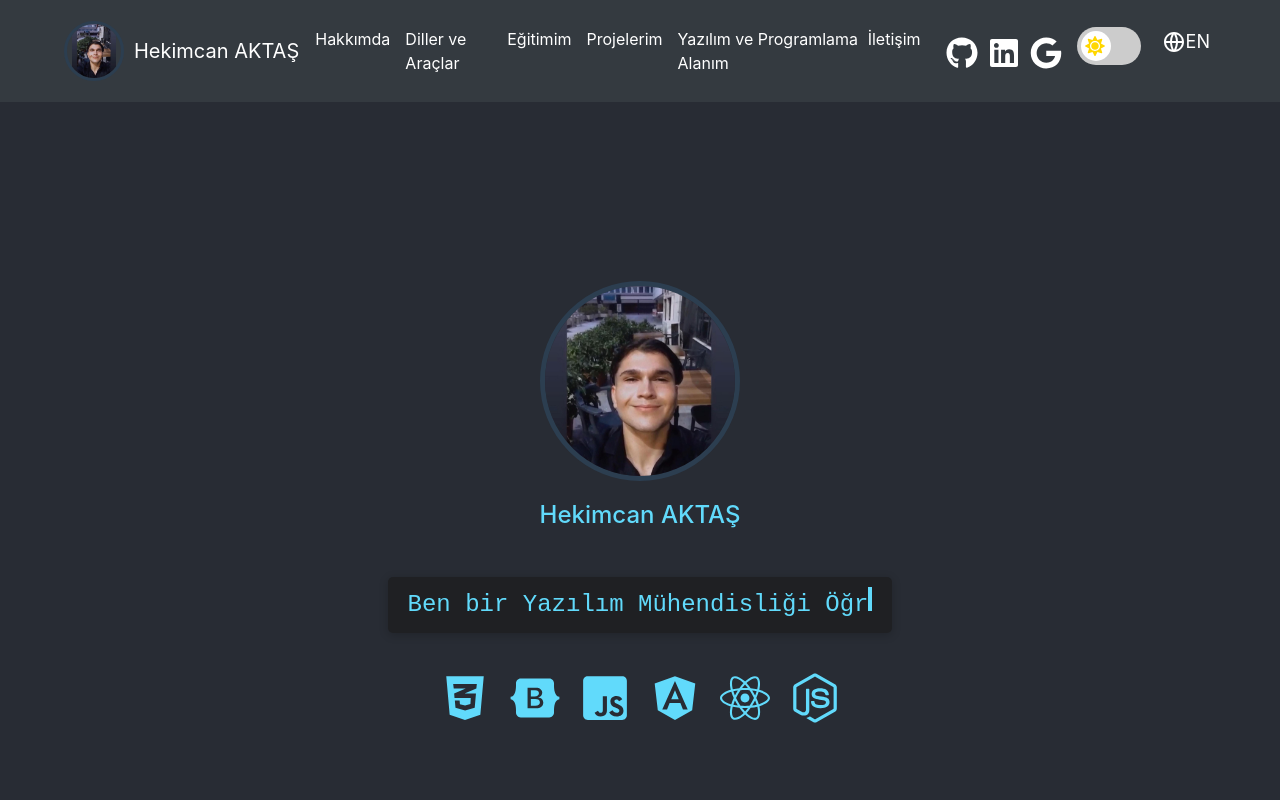
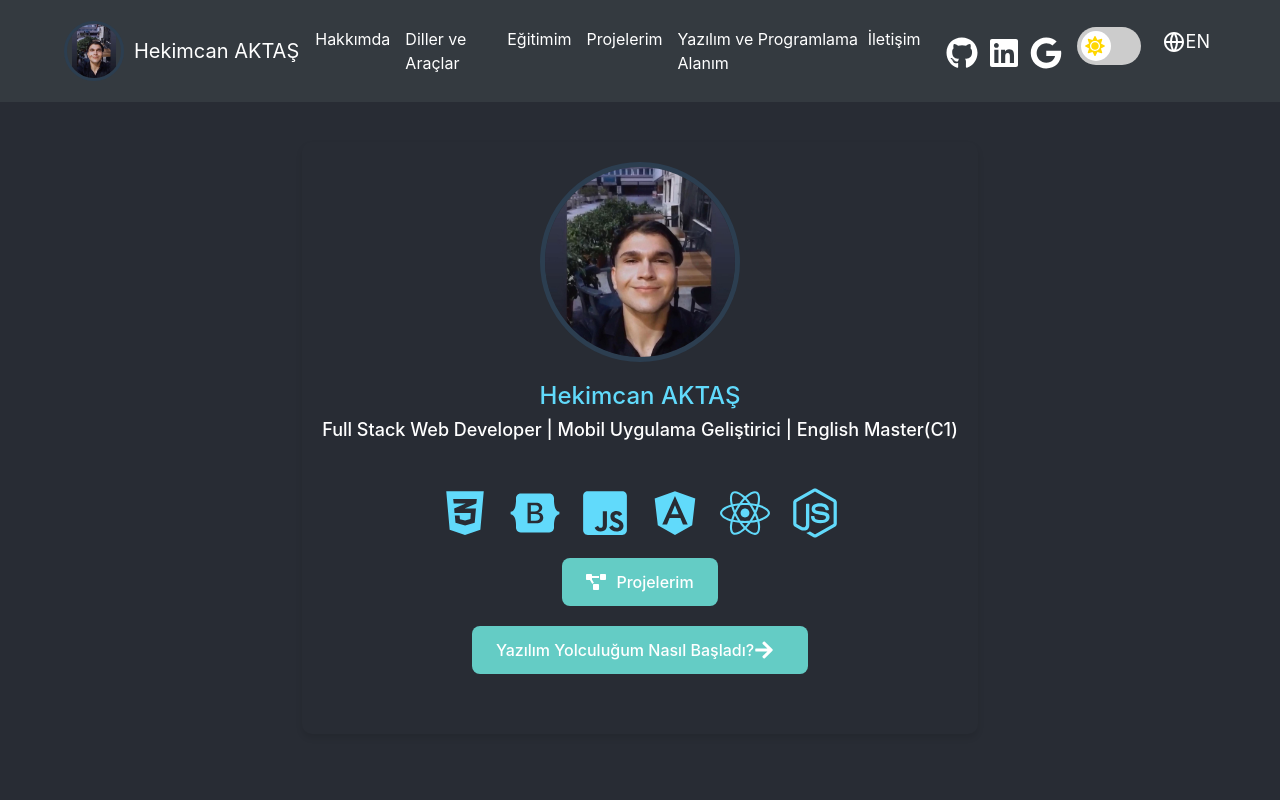
Before and after one commit to hekimm/personal-portfolio-page-reactJS, a React (Create React App) app: page / in a window 1280 px wide. Shown: the top 800 px of the page. Built offline with nearby package versions, Linux system fonts and the light colour scheme.

Commit message:
Typing Animation has been removed and a new about summary section with AOS(Animate On Scrool Library) has been added instead,and a  button for Projects component has been routed.

```diff
--- a/src/components/HomePage/index.js
+++ b/src/components/HomePage/index.js
@@ -3,19 +3,17 @@ import styled from "styled-components";
 import profileImage from "./profile-image.jpeg";
 import { LazyLoadImage } from "react-lazy-load-image-component";
 import "react-lazy-load-image-component/src/effects/blur.css";
-
+import firstCardImage from "./first-card-image.jpeg";
+import secondCardImage from "./second-card-image.jpeg";
+import thirdCardImage from "./teog-sonuc.png";
+import AOS from "aos";
+import "aos/dist/aos.css";
 import { useNavigate } from "react-router-dom";
 import { ROUTES } from "../Routes";
 import { useDispatch, useSelector } from "react-redux";
 import { setLoading } from ".././../actions/loadingActions";
 import { languageDescriptions } from "./LanguageDescriptions";
 import Loading from "../Loading/index";
-import {
-  updateText,
-  updateIndex,
-  setReverse,
-  setTyping,
-} from "../../reducers/typingSlice";
 
 import {
   FaCss3Alt,
@@ -24,17 +22,100 @@ import {
   FaAngular,
   FaReact,
   FaNodeJs,
+  FaProjectDiagram,
+  FaArrowRight,
 } from "react-icons/fa";
 
-const HomeContainer = styled.div`
+const HomeContainer = styled.main`
   display: flex;
   flex-direction: column;
   align-items: center;
   padding: 40px 0;
   background-color: #282c34;
-  height: 100vh;
-  justify-content: center;
+  min-height: 100vh; /* Her zaman tüm ekranı kaplaması için minimum yükseklik değerini ayarladık. */
+  justify-content: space-between; /* Navbar ve Footer arasında içeriği merkezlemek için. */
 `;
+
+const Card = styled.article`
+  background-color: #64ccc5;
+  border-radius: 10px;
+  box-shadow: 0px 4px 6px rgba(0, 0, 0, 0.1);
+  padding: 20px;
+  margin: 20px 0;
+  transition:
+    transform 0.3s ease-in-out,
+    background-color 0.3s ease-in-out;
+  &:hover {
+    transform: scale(1.05);
+    background-color: #176b87;
+  }
+`;
+const CardContent = styled.div`
+  display: flex;
+  align-items: center;
+  gap: 20px;
+
+  @media (max-width: 768px) {
+    flex-direction: column;
+  }
+`;
+
+const ButtonBase = styled.button`
+  margin-top: 20px;
+  padding: 12px 24px;
+  border: none;
+  border-radius: 8px;
+  display: flex;
+  align-items: center;
+  cursor: pointer;
+  font-size: 16px;
+  font-weight: 500;
+  transition:
+    background-color 0.3s ease-in-out,
+    transform 0.3s ease-in-out;
+
+  svg {
+    margin-right: 10px;
+    font-size: 20px; // iyi bir denge sağlamak için ikonun boyutunu ayarladık
+  }
+
+  &:hover {
+    transform: translateY(
+      -2px
+    ); // butonun hafifçe yukarı doğru hareket etmesini sağlar
+  }
+
+  &:active {
+    transform: translateY(
+      1px
+    ); // butona tıklanıldığında aşağıya doğru hafif hareket
+  }
+`;
+
+const AboutButton = styled(ButtonBase)`
+  background-color: #64ccc5;
+  color: white;
+
+  &:hover {
+    background-color: #0056b3;
+  }
+`;
+
+const ProjectButton = styled(ButtonBase)`
+  background-color: #64ccc5;
+  color: white;
+
+  &:hover {
+    background-color: #218838;
+  }
+`;
+
+const MainCard = styled.div`
+  border-radius: 10px;
+  padding: 20px;
+  box-shadow: 0px 4px 6px rgba(0, 0, 0, 0.1);
+`;
+
 const ProfileContainer = styled.div`
   display: flex;
   flex-direction: column;
@@ -64,41 +145,12 @@ const ProfileName = styled.h2`
   color: #61dafb;
   font-size: 24px;
 `;
+const ProfileTitle = styled.h3`
+  color: #ffffff; // Beyaz renk
+  font-size: 18px; // Font boyutu
+  text-align: center; // Merkez hizalama
+`;
 
-const TypingEffect = styled.span`
-  color: #61dafb;
-  font-size: 24px;
-  font-family: "Courier New", Courier, monospace;
-  padding: 10px 20px;
-  border-radius: 5px;
-  background-color: #1f2023;
-  box-shadow: 0 2px 10px rgba(0, 0, 0, 0.2);
-  line-height: 1.5em;
-  height: auto;
-  white-space: pre-wrap;
-  word-break: break-word;
-  display: inline-block;
-  vertical-align: middle;
-  @keyframes blinkingCursor {
-    0% {
-      opacity: 0;
-    }
-    50% {
-      opacity: 1;
-    }
-    100% {
-      opacity: 0;
-    }
-  }
-  &::after {
-    content: "";
-    display: inline-block;
-    width: 4px;
-    height: 1em;
-    background-color: #61dafb;
-    animation: blinkingCursor 1s infinite;
-  }
-`;
 const TechnologyIcons = styled.div`
   margin-top: 40px;
   display: flex;
@@ -180,11 +232,78 @@ const CloseButton = styled.button`
   }
 `;
 
+const ImageOverlay = styled.div`
+  position: absolute;
+  bottom: -20px; /* overlay'i resmin altına taşıyın */
+  left: 0;
+  width: 100%;
+  background-color: rgba(0, 0, 0, 0.7);
+  color: white;
+  text-align: center;
+  padding: 5px;
+  font-size: 12px; /* font boyutunu küçültün */
+  border-radius: 0 0 10px 10px; /* yalnızca alt köşeleri yuvarlayın */
+  opacity: 0; /* başlangıçta görünmez yapın */
+  transition: opacity 0.3s ease;
+  position: absolute;
+  bottom: 0; /* altına değil, üstüne yerleştirin */
+  &:hover {
+    opacity: 1; /* hover durumunda görünür yapın */
+  }
+`;
+
+const ImageCard = styled.div`
+  min-width: 90px;
+  min-height: 90px;
+  max-width: 150px; // ya da ihtiyacınıza göre bir değer
+  max-height: 150px; // ya da ihtiyacınıza göre bir değer
+  border-radius: 10px;
+  box-shadow: 0px 4px 6px rgba(0, 0, 0, 0.1);
+  position: relative;
+
+  transition:
+    transform 0.3s ease-in-out,
+    box-shadow 0.3s ease-in-out; // transition ekledik
+  &:hover {
+    transform: scale(1.15); // daha büyük bir scale değeri
+    box-shadow: 0px 0px 20px 10px rgba(0, 0, 0, 0.3); // daha belirgin bir shadow
+  }
+`;
+
+const StyledLazyLoadImage = styled(LazyLoadImage)`
+  width: 100%; // Resmin genişliği parent elementine göre ayarlanır.
+  height: 100%; // Resmin yüksekliği parent elementine göre ayarlanır.
+  object-fit: cover; // Resmin, parent elementini dolduracak şekilde ayarlanır.
+  border-radius: 10px;
+`;
+const CardContentText = styled.p`
+  white-space: pre-line;
+`;
+const ThirdCardImage = styled(StyledLazyLoadImage)`
+  transition:
+    transform 0.3s ease-in-out,
+    box-shadow 0.3s ease-in-out;
+
+  &:hover {
+    transform: scale(1.05); // Belirgin bir scale değeri
+    box-shadow: 0px 0px 20px 10px rgba(0, 0, 0, 0.3); // Daha belirgin bir shadow
+  }
+`;
+
 const HomePage = () => {
+  const [showArticles, setShowArticles] = useState(false);
+
+  useEffect(() => {
+    AOS.init({ duration: 1000 });
+  }, []);
   const navigate = useNavigate();
 
   const navigateToAbout = () => {
     navigate(ROUTES.ABOUT);
+  };
+
+  const navigateToProjects = () => {
+    navigate(ROUTES.PROJECTS); // Varsayımsal bir ROUTE, uygun rota ile değiştirilmelidir
   };
 
   const [modalContent, setModalContent] = useState("");
@@ -197,51 +316,8 @@ const HomePage = () => {
     setShowModal(true);
   };
 
-  const { text, index, reverse, typing } = useSelector((state) => state.typing);
-
   const dispatch = useDispatch();
-
-  useEffect(() => {
-    const messages =
-      language === "tr"
-        ? [
-            "Ben bir Yazılım Mühendisliği Öğrencisi",
-            "Ben bir Software Developer",
-          ]
-        : ["I'm a Software Engineering Student", "I'm a Software Developer"];
-
-    if (text.length === messages[index].length && !reverse) {
-      setTimeout(() => {
-        dispatch(setTyping(false));
-        dispatch(setReverse(true));
-      }, 1000);
-    } else if (reverse && text === "") {
-      let nextIndex = index + 1;
-      if (nextIndex === messages.length) nextIndex = 0;
-      dispatch(setTyping(true));
-      dispatch(setReverse(false));
-      dispatch(updateIndex(nextIndex));
-    }
-
-    const timer = setTimeout(() => {
-      if (typing && !reverse) {
-        if (text.length < messages[index].length) {
-          dispatch(updateText(text + messages[index][text.length]));
-        }
-      } else if (reverse) {
-        dispatch(updateText(text.substring(0, text.length - 1)));
-      }
-    }, 100);
-
-    return () => clearTimeout(timer);
-  }, [text, reverse, index, typing, dispatch]);
-
-  useEffect(() => {
-    dispatch(setTyping(true));
-    dispatch(updateText(""));
-    dispatch(updateIndex(0));
-    dispatch(setReverse(false));
-  }, [language, dispatch]);
+  const [hovered, setHovered] = useState(false);
 
   const isLoading = useSelector((state) => state.loading.isLoading);
 
@@ -259,6 +335,7 @@ const HomePage = () => {
 
   return (
     <HomeContainer>
+      <MainCard>
         <ProfileContainer>
           <ProfileImage
             src={profileImage}
@@ -267,9 +344,10 @@ const HomePage = () => {
             effect="blur"
           />
           <ProfileName>Hekimcan AKTAŞ</ProfileName>
-      </ProfileContainer>
+          <ProfileTitle>
+            {languageDescriptions.profileTitle[language]}
+          </ProfileTitle>
 
-      <TypingEffect>{text}</TypingEffect>
           <TechnologyIcons>
             <FaCss3Alt size={50} onClick={() => openModal("CSS")} />
             <FaBootstrap size={50} onClick={() => openModal("Bootstrap")} />
@@ -290,6 +368,75 @@ const HomePage = () => {
               <ModalContent>{modalContent}</ModalContent>
             </Modal>
           </ModalOverlay>
+          <ProjectButton onClick={navigateToProjects}>
+            <FaProjectDiagram /> {languageDescriptions.projectsButton[language]}
+          </ProjectButton>
+          <AboutButton onClick={() => setShowArticles(!showArticles)}>
+            {languageDescriptions.startJourneyButton[language]} <FaArrowRight />
+          </AboutButton>
+        </ProfileContainer>
+
+        {showArticles && (
+          <>
+            <Card data-aos="fade-up">
+              <CardContent>
+                <ImageCard
+                  onMouseEnter={() => setHovered(true)} // onMouseEnter ve onMouseLeave kullanın
+                  onMouseLeave={() => setHovered(false)}
+                >
+                  <StyledLazyLoadImage
+                    src={firstCardImage}
+                    alt="First Card"
+                    effect="blur"
+                  />
+                  {hovered && (
+                    <ImageOverlay>Image by storyset on Freepik</ImageOverlay>
+                  )}
+                  {/* Bu satır eklenmiştir */}
+                </ImageCard>
+                <CardContentText>
+                  {languageDescriptions.card1[language]}
+                </CardContentText>
+              </CardContent>
+            </Card>
+            <Card data-aos="fade-up">
+              <CardContent>
+                <ImageCard
+                  onMouseEnter={() => setHovered(true)} // onMouseEnter ve onMouseLeave kullanın
+                  onMouseLeave={() => setHovered(false)}
+                >
+                  <StyledLazyLoadImage
+                    src={secondCardImage}
+                    alt="Second Card"
+                    effect="blur"
+                  />
+                  {hovered && (
+                    <ImageOverlay>
+                      Designed by vectorpouch on Freepik
+                    </ImageOverlay>
+                  )}
+                  {/* Bu satır eklenmiştir */}
+                </ImageCard>
+                <CardContentText>
+                  {languageDescriptions.card2[language]}
+                </CardContentText>
+              </CardContent>
+            </Card>
+            <Card data-aos="fade-up">
+              <CardContent>
+                <ThirdCardImage
+                  src={thirdCardImage}
+                  alt="Third Card"
+                  effect="blur"
+                />
+                <CardContentText>
+                  {languageDescriptions.card3[language]}
+                </CardContentText>
+              </CardContent>
+            </Card>
+          </>
+        )}
+      </MainCard>
     </HomeContainer>
   );
 };
```
Lines whose indentation alone changed are shown as unchanged.
